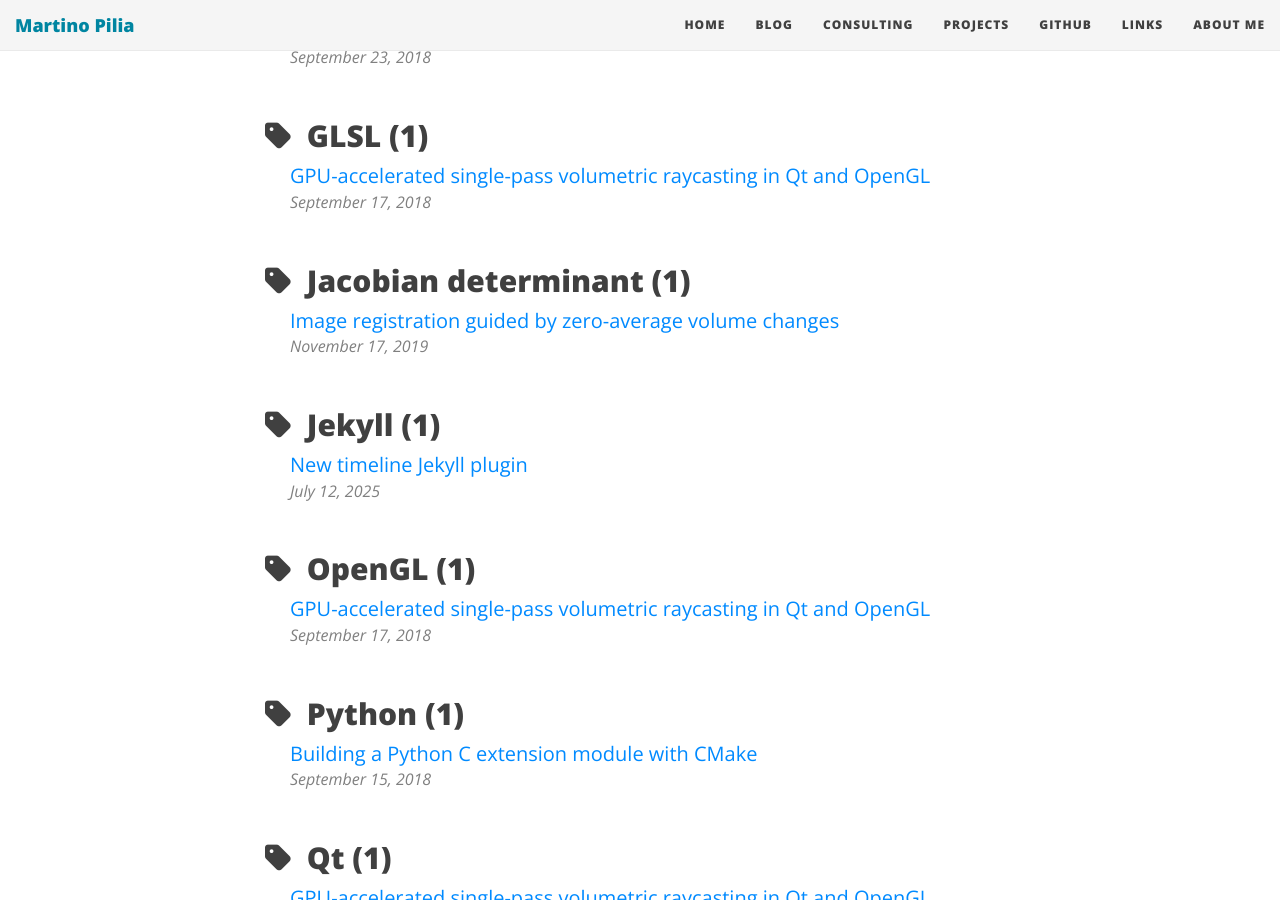
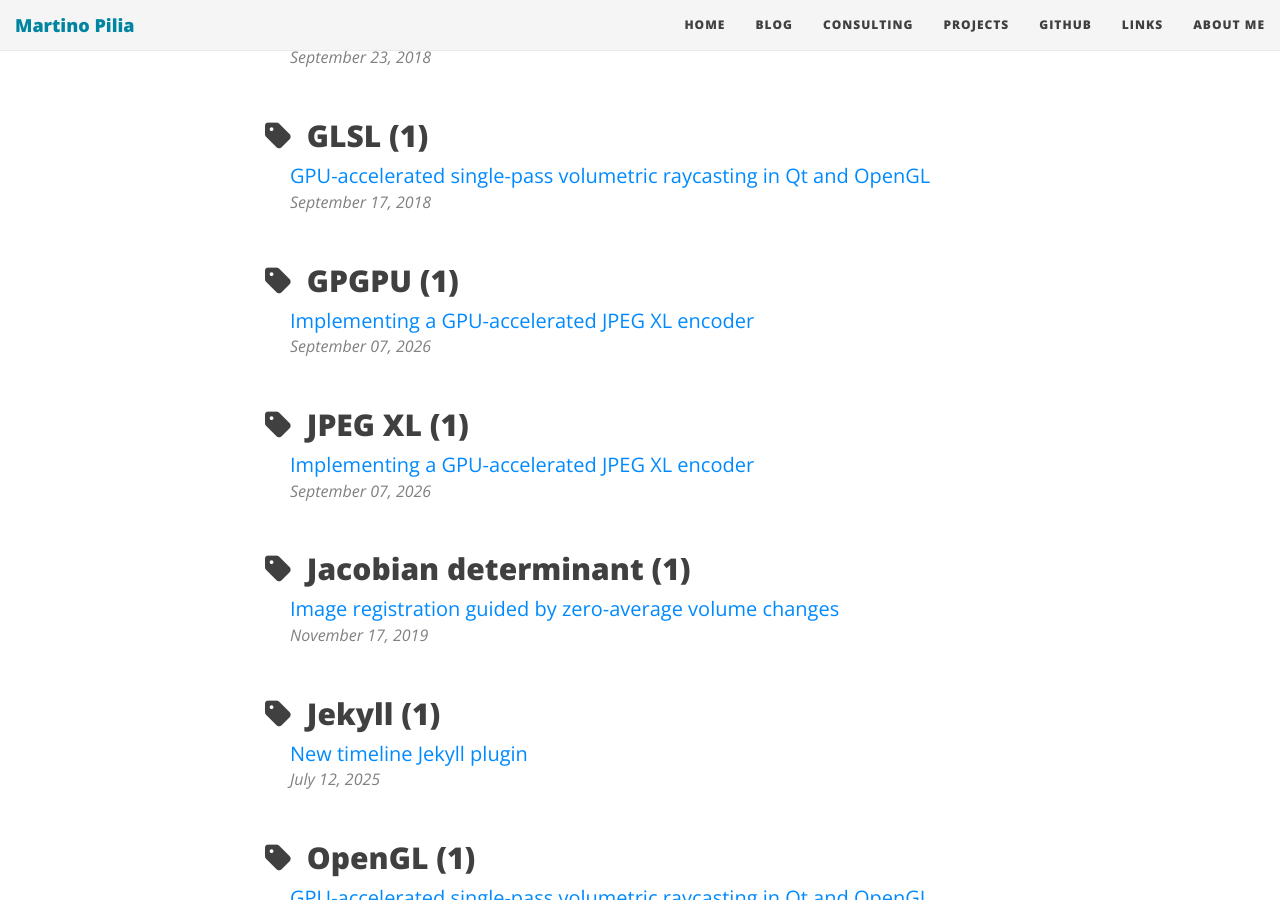
Before and after one commit to m-pilia/m-pilia.github.io, a Jekyll site: the page built from tags.html, in a window 1280 px wide and 900 px high, scrolled down 1723 px. Built offline with Jekyll 4.4.1, drawn with Linux system fonts in a browser that asks for light colours; nearby versions of some CDN libraries.

Commit message:
Add tag to cujpegxl post

```diff
--- a/posts/_posts/2026-09-07-gpu-jpegxl-codec.md
+++ b/posts/_posts/2026-09-07-gpu-jpegxl-codec.md
@@ -8,7 +8,7 @@ image-license:
   url: https://commons.wikimedia.org/wiki/File:Springs_009.jpg
 show-avatar: false
 mathjax: true
-tags: [image processing, AI]
+tags: [JPEG XL, image processing, AI, GPGPU]
 ---
 
 Some time ago I encountered a situation at work where I needed high-resolution real-time image encoding on a constrained device. My first suggestion was to use a temporal video codec (like H.264), but the customer wanted to be able to encode and decode still images independently. Since the platform had no hardware-accelerated encoder blocks and state-of-the-art compression algorithms like WebP and JPEG XL are CPU-bound and too slow for such an application, the only feasible solution was to fall back to a GPU-accelerated JPEG codec.
```
